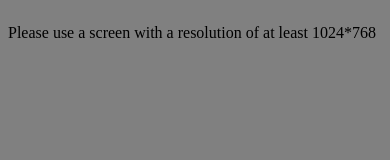
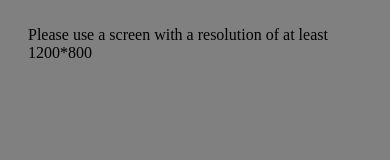
Before and after one commit to pomerama/bootcamp_project1, a website with bundled scripts: page index.html in a window 390 px wide. Built offline with nearby package versions, Linux system fonts and the light colour scheme.

Commit message:
game screen bigger, adjusted css media queries

```diff
--- a/index.html
+++ b/index.html
@@ -11,7 +11,7 @@
 <body>
     <main>
         <div id="screen-too-small">
-            <p>Please use a screen with a resolution of at least 1024*768</p>
+            <p>Please use a screen with a resolution of at least 1200*800</p>
         </div>
         <div id="start-screen" class="screen">
             <h1>Awesome game</h1>
--- a/src/css/style.css
+++ b/src/css/style.css
@@ -13,8 +13,11 @@ h1 {
 }
 
 main {
+    margin-top: 10px;
+    margin-left: 20px;
     display: flex;
     flex-wrap: wrap;
+
 }
 
 #game-info {
@@ -97,7 +100,7 @@ main {
     display: none;
 }
 
-@media (max-width: 800px) {
+@media (max-width: 1200px) or (max-height: 800px) {
     #screen-too-small {
         display: block;
     }
--- a/src/js/Game.ts
+++ b/src/js/Game.ts
@@ -23,7 +23,7 @@ export class Game {
         this.endScreen = document.getElementById("end-screen") as HTMLDivElement;
         this.gameBoard = document.getElementById("game-board") as HTMLDivElement;
         this.gameInfo = document.getElementById("game-info") as HTMLDivElement;
-        this.gameBoardWidth = 800;
+        this.gameBoardWidth = 1000;
         this.gameBoardHeight = 600;
 
         this.gameBoard.style.width = `${this.gameBoardWidth}px`;
```
Also changed, not shown: dist/js/Game.js.
